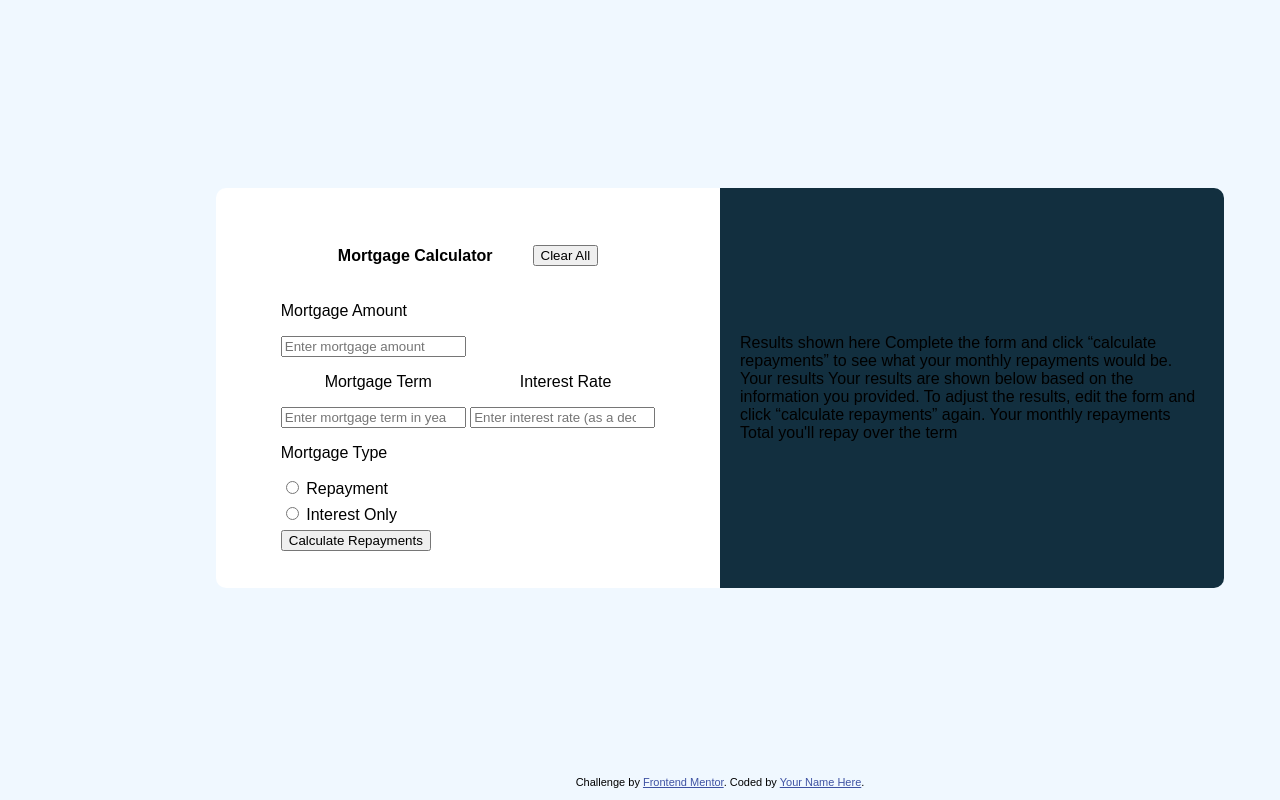
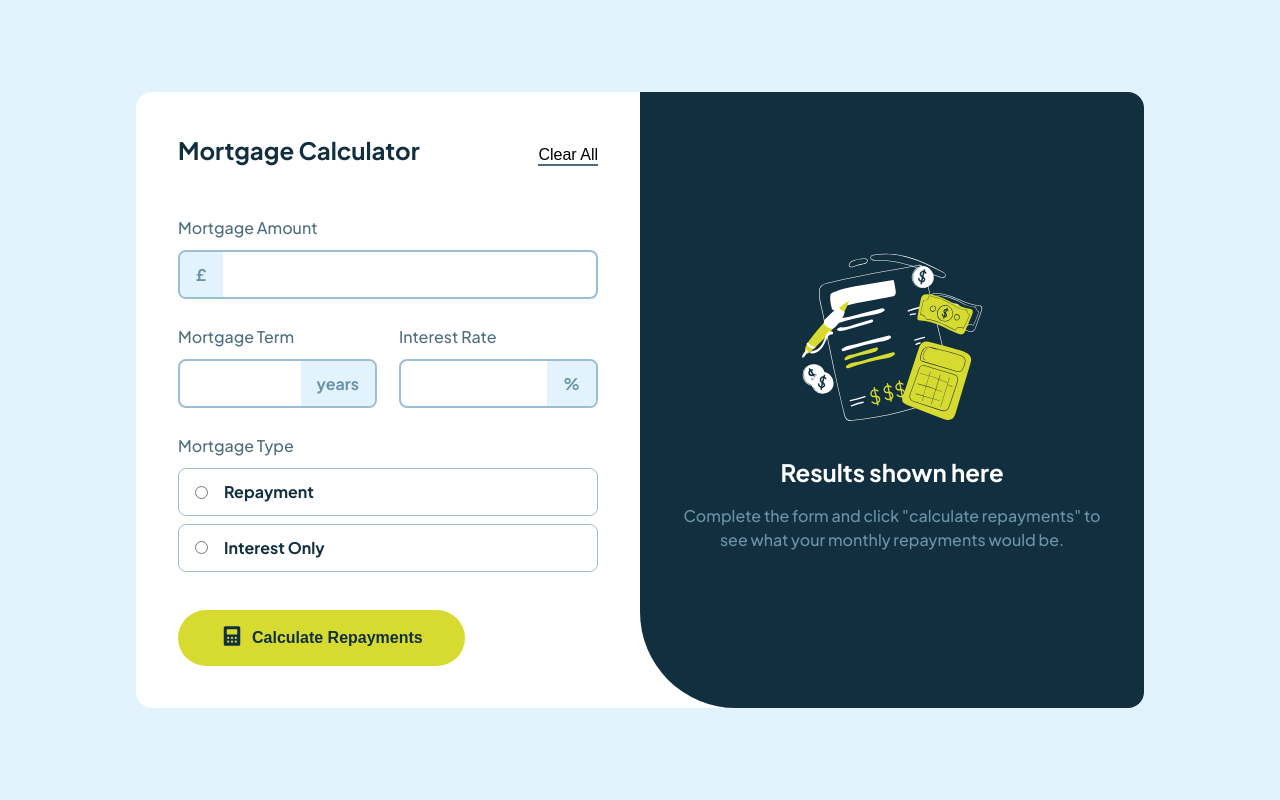
Before and after one commit to Bongo664/kacper_strony, a PHP site: page / in a window 1280 px wide; the page is wider, and only the part inside the window is pictured. Run offline with PHP 8.4, Linux system fonts and the light colour scheme.

Commit message:
mortgage repayment calculator koniec

```diff
--- a/24.10.24/index.html
+++ b/24.10.24/index.html
@@ -1,78 +1,142 @@
 <!DOCTYPE html>
 <html lang="en">
   <head>
-  <meta charset="UTF-8">
-  <meta name="viewport" content="width=device-width, initial-scale=1.0"> <!-- displays site properly based on user's device -->
-
-  <link rel="icon" type="image/png" sizes="32x32" href="./assets/images/favicon-32x32.png">
-
-  <title>Frontend Mentor | Mortgage repayment calculator</title>
-
-  <!-- Feel free to remove these styles or customise in your own stylesheet 👍 -->
-  <link rel="stylesheet" href="style.css">
+    <meta charset="UTF-8" />
+    <meta name="viewport" content="width=device-width, initial-scale=1.0" />
+    <link
+      rel="icon"
+      type="image/png"
+      sizes="32x32"
+      href="./assets/images/favicon-32x32.png"
+    />
+    <link rel="stylesheet" href="style.css" />
+    <script src="app.js" defer></script>
+    <title>Mortgage repayment calculator</title>
   </head>
   <body>
+    <main>
       <div class="container">
-    <div class="mid">
-      <div class="left">
-        <div class="header">
-          <h4>Mortgage Calculator</h4>
-          <button>Clear All</button>
+        <div class="form__container">
+          <div class="header__group">
+            <h1>Mortgage Calculator</h1>
+            <button class="form__clear">Clear All</button>
           </div>
-        <div class="input">
-          <div class="mor">
-            <p>Mortgage Amount</p>
-            <input type="number" id="mortgage-amount" placeholder="Enter mortgage amount">
+          <form class="form">
+            <div class="form__group">
+              <label for="mortgage-amount">Mortgage Amount</label>
+              <div class="icon__container amount">
+                <input
+                  type="number"
+                  id="mortgage-amount"
+                  name="mortgage-amount"
+                />
+                <span class="icon icon__euro">&pound;</span>
               </div>
-          <div class="inter">
-            <div class="naz">
-              <p>Mortgage Term</p>
-              <p>Interest Rate</p>
+              <span class="error error__amount"></span>
             </div>
-            <input type="number" id="mortgage-term" placeholder="Enter mortgage term in years">
-            <input type="number" id="interest-rate" placeholder="Enter interest rate (as a decimal)">
+            <div class="input__group">
+              <div class="form__group">
+                <label for="mortgage-term">Mortgage Term</label>
+                <div class="icon__container term">
+                  <input
+                    type="number"
+                    id="mortgage-term"
+                    name="mortgage-term"
+                  />
+                  <span class="icon icon__years">years</span>
                 </div>
-          <div class="mortage-type">
-            <p>Mortgage Type</p>
-            <div>
-              <input type="radio" id="Repayment" name="mortgage-type" value="Repayment" class="in">
-              <label for="Repayment">Repayment</label><br>
-              <input type="radio" name="mortgage-type" id="Interest-Only" value="Interest Only" class="in">
-              <label for="Interest-Only">Interest Only</label>
+                <span class="error error__term"></span>
+              </div>
+              <div class="form__group">
+                <label for="interest-rate">Interest Rate</label>
+                <div class="icon__container rate">
+                  <input
+                    type="number"
+                    id="interest-rate"
+                    name="interest-rate"
+                    step="0.01"
+                  />
+                  <span class="icon icon__percent">%</span>
+                </div>
+                <span class="error error__rate"></span>
               </div>
             </div>
-          <button class="calculate">Calculate Repayments</button>
-
+            <div class="form__group">
+              <p for="mortgage-type">Mortgage Type</p>
+              <label for="repayment" class="radio">
+                <input
+                  type="radio"
+                  id="repayment"
+                  name="mortgage-type"
+                  value="repayment"
+                />
+                Repayment
+              </label>
+              <label for="interest-only" class="radio">
+                <input
+                  type="radio"
+                  id="interest-only"
+                  name="mortgage-type"
+                  value="interest-only"
+                />
+                Interest Only
+              </label>
+              <span class="error error__type"></span>
+            </div>
+            <button class="form__submit">
+              <span>
+                <svg
+                  xmlns="http://www.w3.org/2000/svg"
+                  width="24"
+                  height="24"
+                  fill="none"
+                  viewBox="0 0 24 24"
+                >
+                  <path
+                    fill="#133041"
+                    d="M18.75 2.25H5.25a1.5 1.5 0 0 0-1.5 1.5v16.5a1.5 1.5 0 0 0 1.5 1.5h13.5a1.5 1.5 0 0 0 1.5-1.5V3.75a1.5 1.5 0 0 0-1.5-1.5Zm-10.5 16.5a1.125 1.125 0 1 1 0-2.25 1.125 1.125 0 0 1 0 2.25Zm0-3.75a1.125 1.125 0 1 1 0-2.25 1.125 1.125 0 0 1 0 2.25ZM12 18.75a1.125 1.125 0 1 1 0-2.25 1.125 1.125 0 0 1 0 2.25ZM12 15a1.125 1.125 0 1 1 0-2.25A1.125 1.125 0 0 1 12 15Zm3.75 3.75a1.125 1.125 0 1 1 0-2.25 1.125 1.125 0 0 1 0 2.25Zm0-3.75a1.125 1.125 0 1 1 0-2.25 1.125 1.125 0 0 1 0 2.25Zm1.5-5.25a.75.75 0 0 1-.75.75h-9a.75.75 0 0 1-.75-.75V6a.75.75 0 0 1 .75-.75h9a.75.75 0 0 1 .75.75v3.75Z"
+                  />
+                </svg>
+              </span>
+              Calculate Repayments
+            </button>
+          </form>
+        </div>
+        <div class="results__container">
+          <div class="results__guide">
+            <div class="results__guide-image">
+              <img
+                src="./assets/images/illustration-empty.svg"
+                alt="Calculator"
+              />
+            </div>
+            <div class="results__guide-content">
+              <h2>Results shown here</h2>
+              <p>
+                Complete the form and click "calculate repayments" to see what
+                your monthly repayments would be.
+              </p>
             </div>
           </div>
-          <div class="right">
-              <!-- Empty results start -->
-
-        Results shown here
-
-        Complete the form and click “calculate repayments” to see what
-        your monthly repayments would be.
-
-        <!-- Empty results end -->
-
-        <!-- Completed results start -->
-
-        Your results
-
-        Your results are shown below based on the information you provided.
-        To adjust the results, edit the form and click “calculate repayments” again.
-
-        Your monthly repayments
-
-        Total you'll repay over the term
-
-        <!-- Completed results end -->
+          <div class="results__complete">
+            <div class="results__complete-explanation">
+              <h2>Your results</h2>
+              <p>
+                Your results are shown below based on the information you
+                provided. To adjust the results, edit the form and click
+                "calculate repayments" again.
+              </p>
+            </div>
+            <div class="results__complete-total">
+              <p>Your monthly repayments</p>
+              <h3 class="results__complete-monthly"></h3>
+              <hr />
+              <p>Total you'll repay over the term</p>
+              <h3 class="results__complete-full"></h3>
             </div>
           </div>
         </div>
-  <div class="attribution">
-    Challenge by <a href="https://www.frontendmentor.io?ref=challenge">Frontend Mentor</a>.
-    Coded by <a href="#">Your Name Here</a>.
       </div>
+    </main>
   </body>
 </html>
--- a/24.10.24/style.css
+++ b/24.10.24/style.css
@@ -1,71 +1,342 @@
-.attribution { font-size: 11px; text-align: center; }
-.attribution a { color: hsl(228, 45%, 44%); }
-@import url('https://fonts.googleapis.com/css2?family=Plus+Jakarta+Sans:ital,wght@0,200..800;1,200..800&display=swap');
-body{
+@import url("https://fonts.googleapis.com/css2?family=Plus+Jakarta+Sans:ital,wght@0,200..800;1,200..800&display=swap");
+
+* {
   margin: 0;
   padding: 0;
-  background-color:aliceblue;
-  height:97vh;
-  width: 1440px;
-  font-family: 'Plus Jakarta Sans', sans-serif;
+  box-sizing: border-box;
 }
-.container{
+body {
+  font-family: "Plus Jakarta Sans", sans-serif;
+  font-optical-sizing: auto;
+  font-weight: 500;
+  font-style: normal;
   display: flex;
+  flex-direction: column;
+  align-items: center;
   justify-content: center;
+  min-height: 100vh;
+  background-color: var(--slate-100);
+}
+p,
+label {
+  font-size: 1rem;
+  line-height: 1.75rem;
+  color: var(--slate-700);
+}
+
+img {
+  display: block;
+  max-width: 100%;
+  height: auto;
+}
+
+main {
+  display: flex;
+  flex-direction: column;
   align-items: center;
-  border-radius: 10px;
+  justify-content: center;
+}
+
+main .container {
+  --rad: 0;
+  display: grid;
+  grid-template-columns: 1fr;
+  background-color: var(--white);
+  border-top-left-radius: var(--rad);
+  border-bottom-left-radius: var(--rad);
+}
+
+.form__container {
+  padding: 1.5rem;
+}
+
+.header__group {
+  display: flex;
+  flex-direction: column;
+  align-items: flex-start;
+  gap: 0.75rem;
+  margin-bottom: 1.5rem;
+}
+
+@media screen and (min-width: 640px) {
+  .header__group {
+    flex-direction: row;
+    justify-content: space-between;
+    align-items: flex-end;
+    margin-bottom: 3rem;
+  }
+}
+
+@media screen and (min-width: 768px) {
+  main {
+    padding: 0 1rem;
+  }
+
+  main .container {
+    --rad: 1rem;
+    grid-template-columns: repeat(2, minmax(0, 31.5rem));
+    border-radius: var(--rad);
+  }
+
+  .form__container {
+    padding: 2.625rem;
+  }
+}
+
+main .container h1 {
+  font-size: 1.5rem;
+  line-height: 2rem;
+  color: var(--slate-900);
+}
+
+main .container .form__clear {
+  background: none;
+  border: none;
+  border-bottom: 2px solid var(--slate-700);
+  margin: 0;
+  font-size: 1rem;
+  cursor: pointer;
+}
+
+main .container form {
+  display: flex;
+  flex-direction: column;
+  gap: 0.85rem;
+}
+
+@media screen and (min-width: 768px) {
+  main .container form {
+    gap: 1rem;
+  }
+}
+
+input[type="text"],
+input[type="number"] {
   width: 100%;
-  height: 100%;
+  outline: transparent;
+  border: 2px solid var(--slate-300);
 }
-.mid{
-    width:70%;
+
+input[type="radio"] {
+  accent-color: var(--lime);
+}
+
+label.radio {
   display: flex;
-    flex-direction: row;
+  gap: 1rem;
+  align-items: center;
+  width: 100%;
+  border: 1px solid var(--slate-300);
+  border-radius: 0.5rem;
+  padding: 0.55rem 1rem;
+  cursor: pointer;
+  color: var(--slate-900);
+  font-weight: 700;
+}
+
+label.radio:has(input[type="radio"]:checked) {
+  background-color: hsl(60deg 71.43% 93.14%);
+  color: var(--slate-900);
+  border: 1px solid var(--lime);
+}
+
+main .container form input {
+  --rad: 0.5rem;
+  padding: 0.75rem 1rem;
+  border-radius: var(--rad);
+  font-size: 1.125rem;
+  font-weight: 700;
+}
+
+main .container form input:focus-visible {
+  border-color: var(--lime);
+}
+
+main .container form input:focus-visible + .icon {
+  background-color: var(--lime);
+  color: var(--slate-900);
+}
+
+main .container form .icon__container {
+  position: relative;
+}
+
+main .container form .icon {
+  --rad: 0.5rem;
+  position: absolute;
+  top: 2px;
+  bottom: -2px;
+  left: 2px;
+  height: calc(100% - 4px);
+  background-color: var(--slate-100);
+  display: flex;
+  align-items: center;
+  padding: 0 1rem;
+  font-weight: 700;
+  color: var(--slate-500);
+  border-top-left-radius: calc(var(--rad) - 0.1rem);
+  border-bottom-left-radius: calc(var(--rad) - 0.1rem);
+  translate: all 0.3s ease;
+}
+
+main .container form #mortgage-amount {
+  padding-left: 3.5rem;
+}
+main .container form .icon__years,
+main .container form .icon__percent {
+  right: 2px;
+  left: auto;
+  border-top-left-radius: 0;
+  border-bottom-left-radius: 0;
+  border-top-right-radius: calc(var(--rad) - 0.1rem);
+  border-bottom-right-radius: calc(var(--rad) - 0.1rem);
+}
+main .container form .form__group {
+  display: flex;
+  flex-direction: column;
+  gap: 0.5rem;
+  transition: all 0.3s ease;
+}
+.form__group.error input {
+  border-color: var(--red);
+}
+
+.form__group.error .icon {
+  background-color: var(--red);
+  color: var(--white);
+}
+
+.form__group .error {
+  color: var(--red);
+  font-size: 0.875rem;
+}
+
+main .container form .input__group {
+  display: grid;
+  grid-template-columns: 1fr;
+}
+
+main form button {
+  margin-top: 0.875rem;
+  padding: 0.875rem 2.625rem;
+  background-color: var(--lime);
+  color: var(--slate-900);
+  font-size: 1rem;
+  font-weight: 700;
+  border: none;
+  border-radius: 100vw;
+  cursor: pointer;
+  width: 100%;
+  display: flex;
+  align-items: center;
   justify-content: center;
+  gap: 0.5rem;
+}
+
+@media screen and (min-width: 640px) {
+  main .container form .input__group {
+    grid-template-columns: 1fr 1fr;
+    gap: 1.375rem;
+  }
+}
+
+@media screen and (min-width: 768px) {
+  main form button {
+    width: fit-content;
+  }
+}
+
+.results__container {
+  display: flex;
+  flex-direction: column;
   align-items: center;
+  padding: 2rem;
+  background-color: var(--slate-900);
+}
 
+@media screen and (min-width: 768px) {
+  .results__container {
+    padding: 2.625rem;
+    border-top-right-radius: var(--rad);
+    border-bottom-right-radius: var(--rad);
+    border-bottom-left-radius: 6rem;
   }
-.left{
-    width:50%;
-    background-color: white;
+}
+
+.results__guide {
+  text-align: center;
   display: flex;
   flex-direction: column;
   justify-content: center;
   align-items: center;
-    padding: 20px;
-    border-radius: 10px 0 0 10px;
-    height:45vh;
+  height: 100%;
 }
-.right{
-    width:50%;
-    background-color: hsl(202, 55%, 16%);
+
+.results__guide-image {
+  margin-bottom: 1rem;
+}
+
+.results__guide h2 {
+  font-size: 1.5rem;
+  line-height: 2rem;
+  margin-bottom: 1rem;
+  color: var(--white);
+}
+
+.results__guide p {
+  font-size: 1rem;
+  line-height: 1.5rem;
+  color: var(--slate-500);
+}
+
+.results__complete {
   display: flex;
   flex-direction: column;
-    justify-content: center;
-    align-items: center;
-    padding: 20px;
-    border-radius: 0 10px 10px 0;
-    height:45vh;
+  height: 100%;
+  display: none;
 }
-.header{
-    display: flex;
-    justify-content: space-between;
-    align-items: center;
+
+.results__complete h2 {
+  font-size: 1.5rem;
+  color: var(--white);
+  margin-bottom: 1rem;
 }
-h4{
-    margin-right:40px;
+
+.results__complete hr {
+  width: 100%;
+  border: 1px solid var(--slate-900);
+  margin: 1.5rem 0;
 }
-.naz{
-    display: flex;
-    justify-content: space-around;
-    flex-direction: row;
+.results__complete-total {
+  background-color: var(--slate-950);
+  padding: 2rem;
+  border-radius: 0.5rem;
+  border-top: 5px solid var(--lime);
+  margin-top: 2rem;
 }
-.mortage-type{
-    display: flex;
-    flex-direction: column;
-    justify-content: flex-start;
-    align-items: flex-start;
+
+.results__complete-monthly {
+  font-size: 3rem;
+  color: var(--lime);
+  margin-top: 0.5rem;
 }
-.in{
-    margin-bottom: 10px;
+
+.results__complete-full {
+  font-size: 1.5rem;
+  font-weight: 500;
+  color: var(--white);
+  margin-top: 0.5rem;
 }
+
+:root {
+  --lime: hsl(61, 70%, 52%);
+  --lime-light: hsl(61, 70%, 74%);
+  --red: hsl(4, 69%, 50%);
+  --white: hsl(0, 0%, 100%);
+  --slate-100: hsl(202, 86%, 94%);
+  --slate-300: hsl(203, 41%, 72%);
+  --slate-500: hsl(200, 26%, 54%);
+  --slate-700: hsl(200, 24%, 40%);
+  --slate-900: hsl(202, 55%, 16%);
+  --slate-950: hsl(202, 55%, 10%);
+}
```
Also changed, not shown: 24.10.24/app.js (added, +150 -0 lines), 24.10.24/README.md, 24.10.24/assets/fonts/OFL.txt (line endings or trailing spaces). Lines whose indentation alone changed are shown as unchanged.
